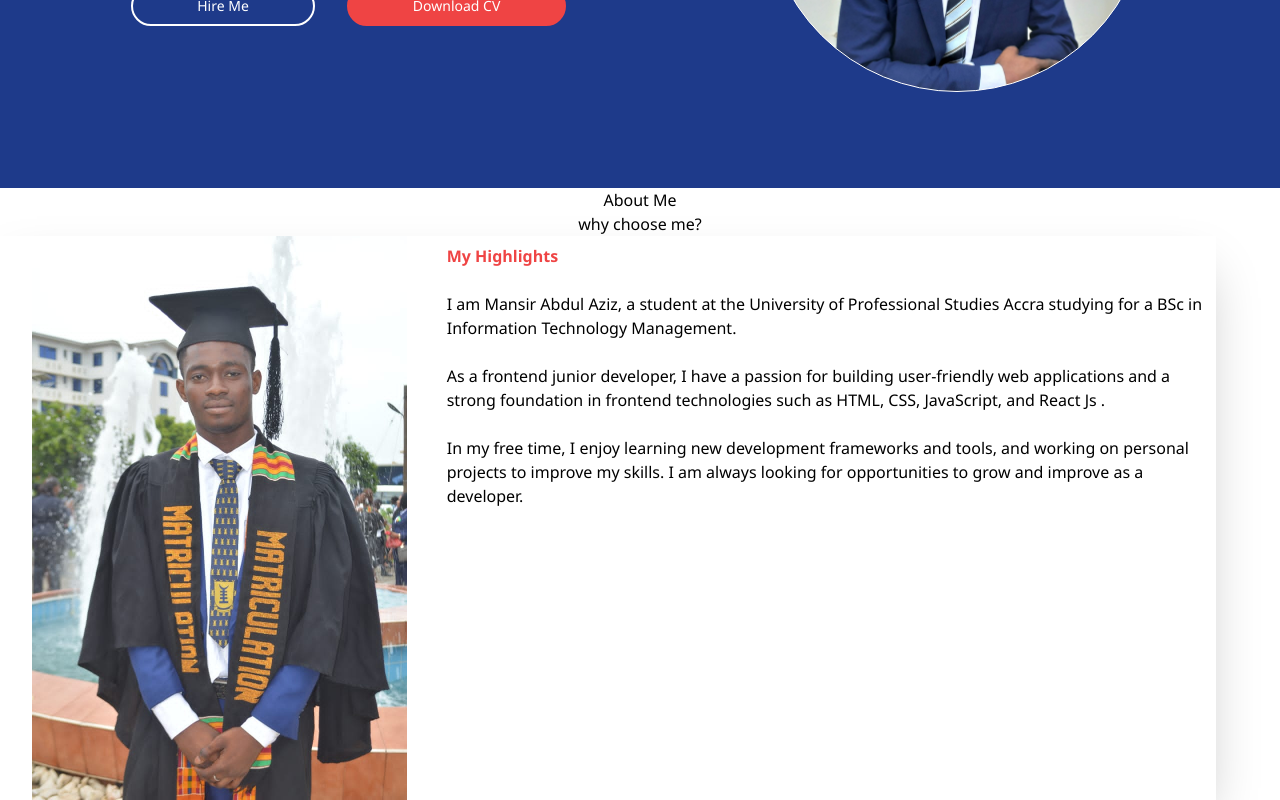
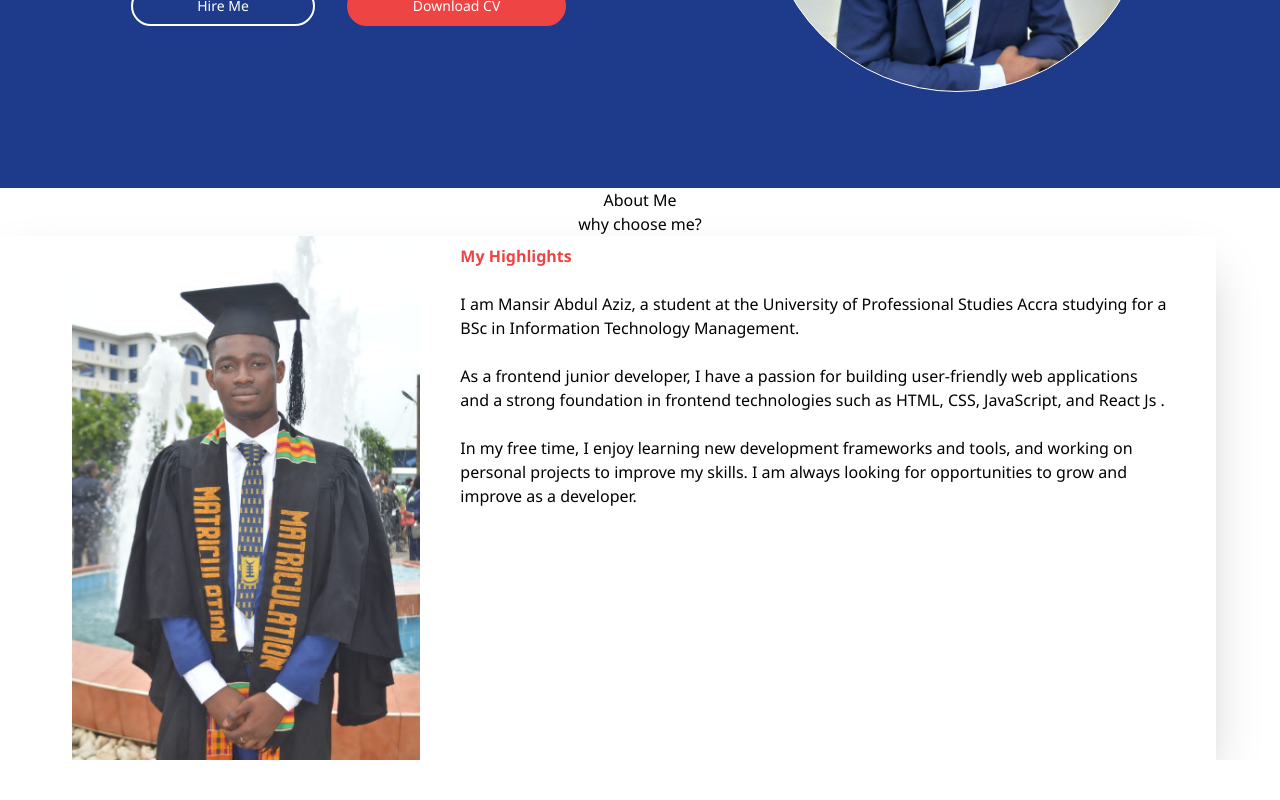
Before and after one commit to mansir93/My-Portifolio-App, a React (Create React App) app: page / in a window 1280 px wide. Shown: the part 388-1188 px from the top of the page. After the commit the page ends 1148 px from the top, so only its background shows below. Built offline with nearby package versions, Linux system fonts and the light colour scheme.

Commit message:
Update Aboutme.js

```diff
--- a/src/component/AboutMe/Aboutme.js
+++ b/src/component/AboutMe/Aboutme.js
@@ -7,7 +7,7 @@ export const Aboutme = () => {
     <section id="aboutme">
           <h3 className="text-center">About Me</h3>
           <p className="text-center">why choose me?</p>
-      <div className="flex justify-center max-w-fit shadow-2xl mr-16 max-md:flex-col max-md:mx-4">
+      <div className="flex justify-center max-w-fit shadow-2xl mr-16 px-10 max-md:flex-col max-md:mx-4">
         <div className="max-md:hidden mx-8 h-auto">
           <img
           className=""
```
